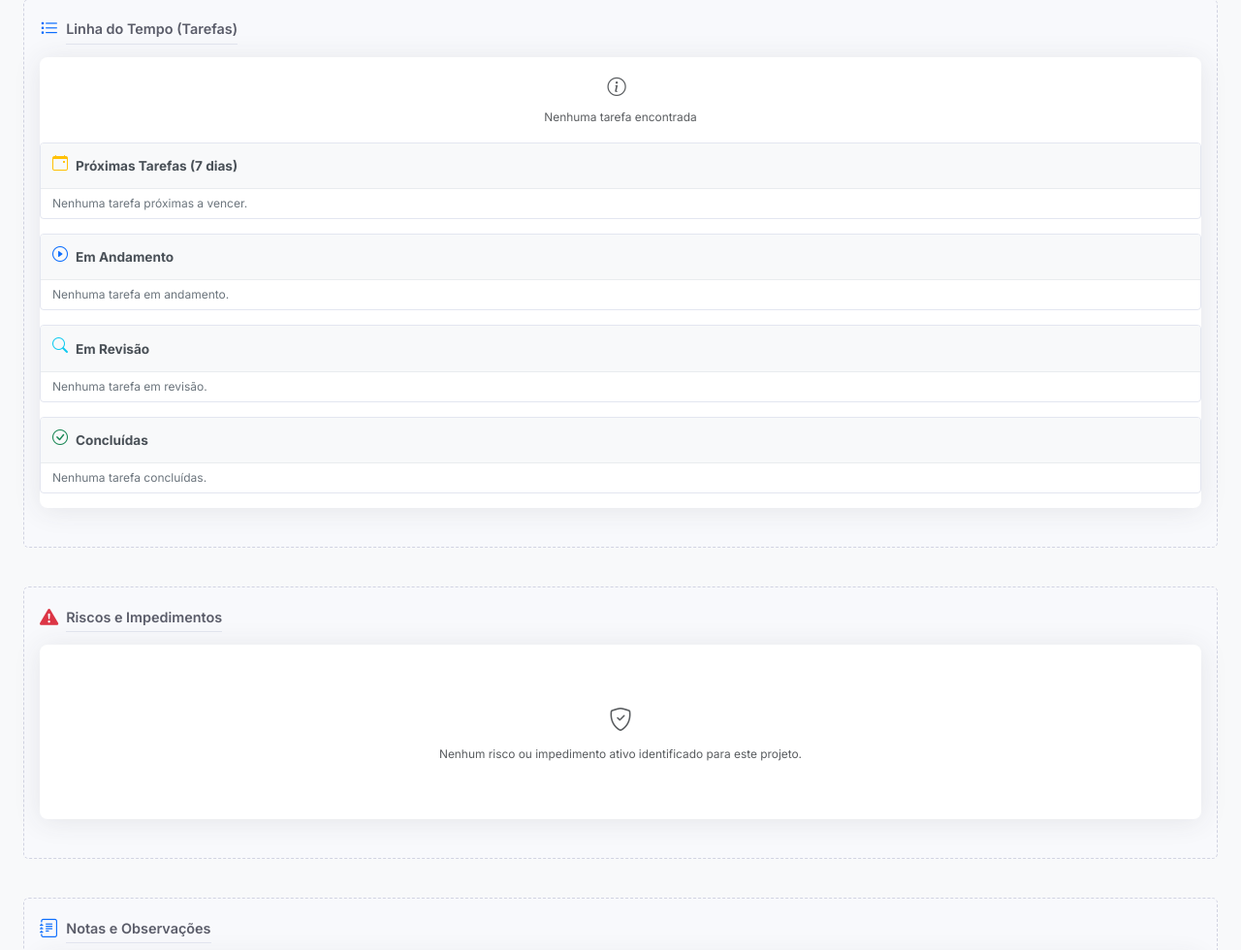
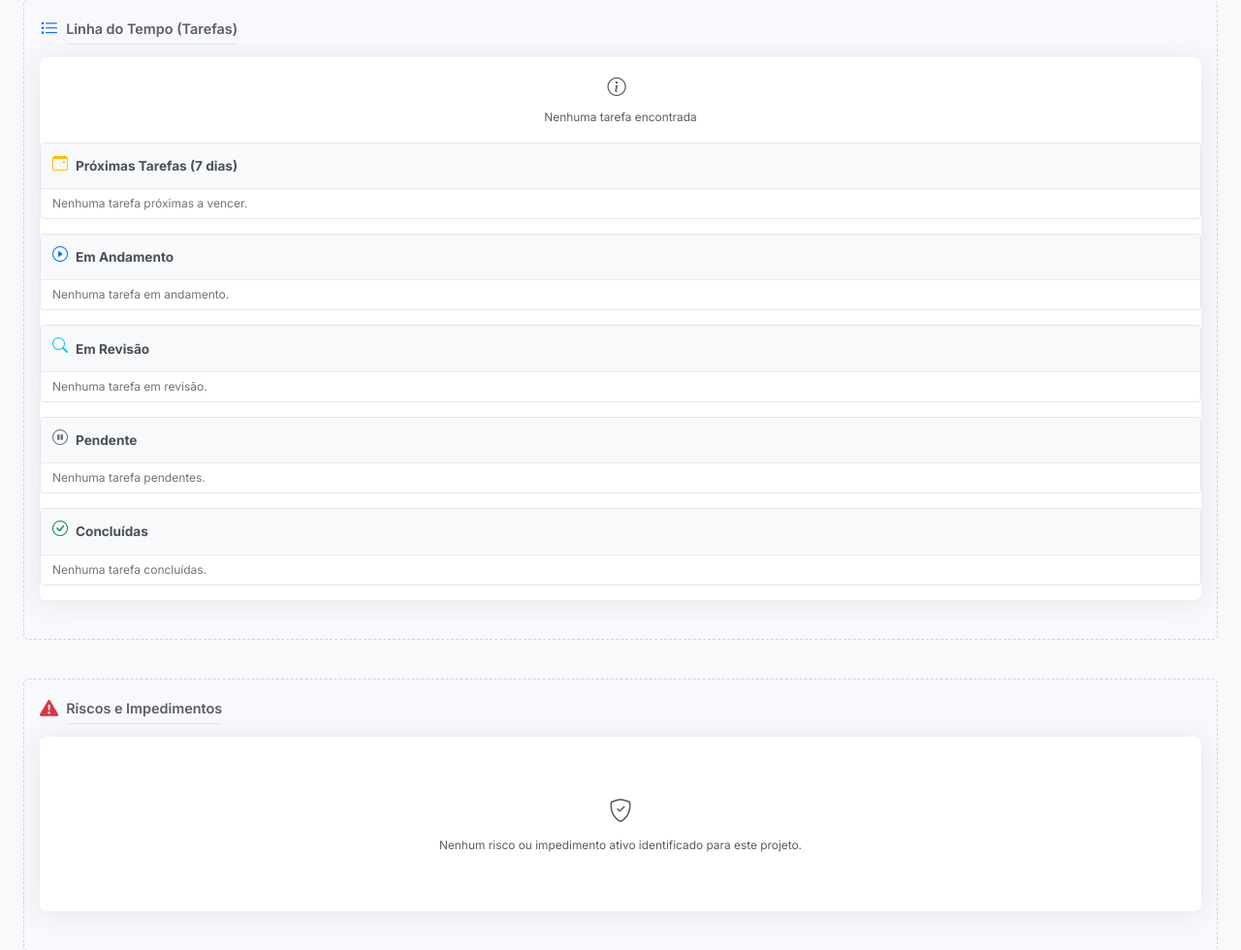
Before and after one commit to eduardokochhann/app.control360.pmo, a Flask app: page /macro/status-report/1 in a window 1280 px wide. Shown: the part 855-1835 px from the top of the page at 97% size. Run offline with Flask 3, Linux system fonts and the light colour scheme; some libraries are stand-ins or nearby versions.

Commit message:
Feature: adição de tarefas pendentes

```diff
--- a/templates/macro/status_report.html
+++ b/templates/macro/status_report.html
@@ -915,6 +915,7 @@
                                          'verde': 'No Prazo',
                                          'amarelo': 'Atenção',
                                          'vermelho': 'Crítico',
+                                         'azul': 'Concluído',
                                          'cinza': 'Não Iniciado'
                                      } %}
                                      <span class="h5 status-text text-{{ status_color_class }} editable-field" data-field="status-geral" data-status-text>{{ status_text_map.get(status_color_class, 'Não Iniciado') }}</span>
@@ -1174,6 +1175,45 @@
                                                 {% endfor %}
                                             {% else %}
                                                 <li class="list-group-item text-center text-muted small">Nenhuma tarefa em revisão.</li>
+                                            {% endif %}
+                                        {% endif %}
+                                        {# Para visualização não-PDF, o JS popula aqui #}
+                                    </ul>
+                                </div>
+
+                                <!-- NOVA SEÇÃO: Tarefas Pendentes -->
+                                <div class="timeline-section">
+                                    <div class="section-header">
+                                        <i class="bi bi-pause-circle text-secondary"></i> {# Ícone para Pendente #}
+                                        <span class="fw-bold">Pendente</span>
+                                    </div>
+                                    <ul class="list-group list-group-flush" id="pending-tasks-list">
+                                        {% if for_pdf %}
+                                            {# Lógica para PDF para tarefas pendentes, se houver dados #}
+                                            {% if report_data.tarefas_pendentes and report_data.tarefas_pendentes|length > 0 %}
+                                                <div class="column-headers" style="display: flex; justify-content: space-between; padding: 0.5rem 1rem; background-color: #f8f9fc; border-bottom: 1px solid #e3e6f0; font-weight: bold; font-size: 0.75rem;">
+                                                    <div class="task-column" style="flex-basis: 50%;">Tarefa</div>
+                                                    <div class="status-column" style="flex-basis: 20%; text-align: center;">Prioridade</div>
+                                                    <div class="date-column" style="flex-basis: 30%; text-align: right;">Prazo</div>
+                                                </div>
+                                                {% for task in report_data.tarefas_pendentes %}
+                                                    <li class="list-group-item" title="{{ task.description if task.description else '' }}" style="display: flex; justify-content: space-between; align-items: center; padding: 0.5rem 1rem; font-size: 0.8rem;">
+                                                        <span class="timeline-task-name" style="flex-basis: 50%; word-break: break-word;">{{ task.title | default('Tarefa sem título') }}</span>
+                                                        <div class="status-container" style="flex-basis: 20%; text-align: center;">
+                                                            {% set priority_class = 'bg-secondary' %}
+                                                            {% if task.priority == 'Alta' %} {% set priority_class = 'bg-warning text-dark' %}
+                                                            {% elif task.priority == 'Urgente' %} {% set priority_class = 'bg-danger' %}
+                                                            {% elif task.priority == 'Média' %} {% set priority_class = 'bg-info' %}
+                                                            {% elif task.priority == 'Baixa' %} {% set priority_class = 'bg-success' %}{% endif %}
+                                                            <span class="badge {{ priority_class }}">{{ task.priority | default('N/A')}}</span>
+                                                        </div>
+                                                        <span class="text-muted small" style="flex-basis: 30%; text-align: right;">
+                                                            {{ task.due_date | default('-') }}
+                                                        </span>
+                                                    </li>
+                                                {% endfor %}
+                                            {% else %}
+                                                <li class="list-group-item text-center text-muted small">Nenhuma tarefa pendente.</li>
                                             {% endif %}
                                         {% endif %}
                                         {# Para visualização não-PDF, o JS popula aqui #}
@@ -1972,10 +2012,11 @@ document.addEventListener('DOMContentLoaded', function() {
     const upcomingTasksList = document.getElementById('upcoming-tasks-list');
     const startedTasksList = document.getElementById('started-tasks-list'); // Para "Em Andamento"
     const reviewTasksList = document.getElementById('review-tasks-list'); // NOVA LISTA
+    const pendingTasksList = document.getElementById('pending-tasks-list'); // NOVA LISTA PENDENTES
     const completedTasksList = document.getElementById('completed-tasks-list');
 
     if (!loadingElement || !errorElement || !emptyElement || !contentElement ||
-        !upcomingTasksList || !startedTasksList || !reviewTasksList || !completedTasksList) {
+        !upcomingTasksList || !startedTasksList || !reviewTasksList || !pendingTasksList || !completedTasksList) { // Adicionado pendingTasksList
         console.error("[SR Timeline] Um ou mais elementos da linha do tempo não encontrados no DOM.");
         if(loadingElement) loadingElement.style.display = 'none';
         if(errorElement) {
@@ -2071,7 +2112,10 @@ document.addEventListener('DOMContentLoaded', function() {
     // 3. Tarefas em Revisão (usa reportData.tarefas_em_revisao) - NOVA
     totalTasksRendered += renderTaskListSR(reviewTasksList, reportData.tarefas_em_revisao, 'Em Revisão', '<span class="badge bg-info">Revisão</span>');
 
-    // 4. Tarefas Concluídas (usa reportData.tarefas_concluidas)
+    // X. Tarefas Pendentes (NOVO)
+    totalTasksRendered += renderTaskListSR(pendingTasksList, reportData.tarefas_pendentes, 'Pendentes', '<span class="badge bg-secondary">Pendente</span>');
+
+    // 4. Tarefas Concluídas (usa report_data.tarefas_concluidas)
     totalTasksRendered += renderTaskListSR(completedTasksList, reportData.tarefas_concluidas, 'Concluídas', '<span class="badge bg-success">Concluído</span>');
 
     // Se nenhuma tarefa foi renderizada em nenhuma lista, mostra a mensagem geral de "timeline vazia"
```
Also changed, not shown: app/macro/services.py (+43 -24 lines).
